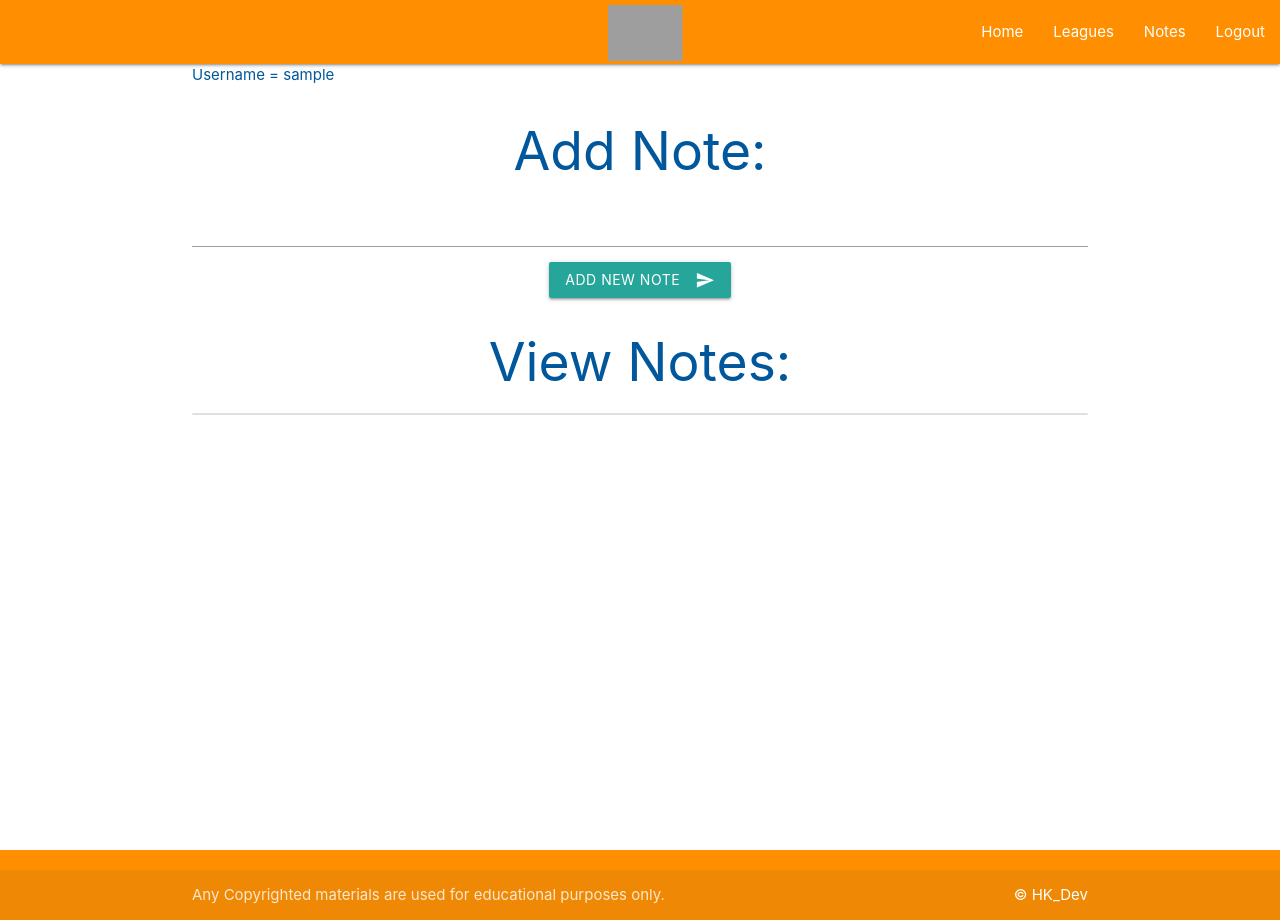
After one commit to Hadokane/CI_PP3_OFFICE_CHAMPION, a Flask app: page /notes in a window 1280 px wide. The commit adds this page. Run offline with Flask 2, Linux system fonts and the light colour scheme; the visitor is signed in with stand-in values (Sample User, id 1); data comes from the database, SQL or seed files in the repository; data that the repository does not hold is empty; some libraries are stand-ins or nearby versions; grey boxes are pictures that could not be loaded.

Commit message:
Rename test to notes and add crud functionality

```diff
--- a/officechampion/models.py
+++ b/officechampion/models.py
@@ -40,7 +40,7 @@
     # generated Id that will be used as the Primary Key
     id = db.Column(db.Integer, primary_key=True)
     # 5000 character text data
-    data = db.Column(db.String(5000))
+    data = db.Column(db.Text, nullable=False)
     # uses func to get the current date and time and store it on creation
     date = db.Column(db.DateTime(timezone=True), default=func.now())
     # foreign key used to associate a note with the specific user object
--- a/officechampion/routes.py
+++ b/officechampion/routes.py
@@ -1,6 +1,6 @@
 from flask import (
     Flask, render_template, url_for, request,
-    redirect, session, flash, jsonify)
+    redirect, session, flash)
 from officechampion import app, db
 # imports tables from models document
 from officechampion.models import User, Note, League
@@ -8,8 +8,6 @@
 from werkzeug.security import generate_password_hash, check_password_hash
 # flask user files to handle login/out requests and data
 from flask_login import login_user, login_required, logout_user, current_user
-# for note deletion along with jsonify above
-import json
 
 
 # returns the homepage when Flask is ran
@@ -19,15 +17,15 @@
     return render_template("index.html", user=current_user)
 
 
-# displays the test page, requires login to view
+# displays the notes page, requires login to view
 # giving it note functionality to see if user can store data
-@app.route("/test", methods=["GET", "POST"])
+@app.route("/notes", methods=["GET", "POST"])
 @login_required
-def test():
+def notes():
     if request.method == "POST":
         note = request.form.get("note")
         # ensure something is written in the note
-        if len(note) < 1:
+        if len(note) < 3:
             flash("Note is too short!", category="error")
         # checks user id & POSTs the note
         else:
@@ -35,7 +33,34 @@
             db.session.add(new_note)
             db.session.commit()
             flash("Note added!", category="success")
-    return render_template("test.html", user=current_user)
+    return render_template("notes.html", user=current_user)
+
+
+# Edit notes, use notes id to generate route
+@app.route("/edit_notes/<int:note_id>", methods=["GET", "POST"])
+@login_required
+def edit_notes(note_id):
+    # Get note name from the form or trigger 404 error
+    note = Note.query.get_or_404(note_id)
+    if request.method == "POST":
+        note.data = request.form.get("data")
+        note.date = request.form.get("date")
+        db.session.commit()
+        flash("Note updated!", category="success")
+        return redirect(url_for("notes"))
+    return render_template(
+        "edit_notes.html", user=current_user, note=note)
+
+
+# Delete a note
+@app.route("/delete_note/<int:note_id>")
+@login_required
+def delete_note(note_id):
+    note = Note.query.get_or_404(note_id)
+    db.session.delete(note)
+    db.session.commit()
+    flash("Note deleted!", category="success")
+    return redirect(url_for("notes"))
 
 
 # displays the sign-up page
@@ -106,7 +131,7 @@
         # if username exists, compare the password against hashed result
         if user:
             if check_password_hash(user.password, password):
-                flash("Logged in Successful!y", category="success")
+                flash("Login Successful", category="success")
                 # remembers user is logged in, unless cache cleared
                 login_user(user, remember=True)
                 return redirect(url_for("home"))
@@ -170,7 +195,6 @@
 
 
 # Delete a league
-# Add an "are you sure modal at some point"
 # set modals id to match the league_id
 @app.route("/delete_league/<int:league_id>")
 @login_required
--- a/officechampion/static/css/style.css
+++ b/officechampion/static/css/style.css
@@ -21,6 +21,10 @@
     padding-top: 50px;
 }
 
+.right-spacer{
+    margin-right: 50px;
+}
+
 .card-content span {
 			font-weight: bold;
 			font-size: 1.1em;
--- a/officechampion/templates/base.html
+++ b/officechampion/templates/base.html
@@ -28,8 +28,8 @@
             <ul class="right hide-on-med-and-down">
                 <li><a href="{{ url_for('home') }}">Home</a></li>
                 {% if user.is_authenticated %}
-                <li><a href="{{ url_for('test') }}">Test Page</a></li>
                 <li><a href="{{ url_for('league') }}">Leagues</a></li>
+                <li><a href="{{ url_for('notes') }}">Notes</a></li>
                 <li><a href="{{ url_for('logout') }}">Logout</a></li>
                 {% else %}
                 <li><a href="{{ url_for('sign_up') }}">Sign Up</a></li>
@@ -41,8 +41,8 @@
     <ul class="sidenav amber darken-3" id="mobile-demo">
         <li><a href="{{ url_for('home') }}">Home</a></li>
         {% if user.is_authenticated %}
-        <li><a href="{{ url_for('test') }}">Test Page</a></li>
         <li><a href="{{ url_for('league') }}">Leagues</a></li>
+        <li><a href="{{ url_for('notes') }}">Notes</a></li>
         <li><a href="{{ url_for('logout') }}">Logout</a></li>
         {% else %}
         <li><a href="{{ url_for('sign_up') }}">Sign Up</a></li>
--- a/officechampion/templates/league.html
+++ b/officechampion/templates/league.html
@@ -15,7 +15,7 @@
 </div>
 
 <div class="row">
-    {% for league in user.leagues %}
+    {% for league in user.leagues|sort(attribute="name") %}
     <div class="col s12 m6 l3">
         <div class="card light-blue darken-4 center-align">
             <div class="card-content white-text">
--- /dev/null
+++ b/officechampion/templates/notes.html
@@ -0,0 +1,35 @@
+{% extends "base.html" %}
+{% block title %}
+Notes
+{% endblock %}
+{% block content %}
+<div class="center">
+   <h2>Add Note:</h2>
+</div>
+<!-- Sends note data -->
+<form method="POST">
+   <textarea name="note" id="note" class="form-control materialize-textarea">
+   </textarea>
+   <br>
+   <div class="center container s">
+      <button class="btn waves-effect waves-light" type="submit" name="action">Add New Note
+         <i class="material-icons right">send</i>
+      </button>
+   </div>
+</form>
+<!-- Read/Update/Delete notes -->
+<div>
+   <h2 class="center">View Notes:</h2>
+   <ul id="notes" class="collection">
+      <!-- user.notes accesses all notes related to the user -->
+      {% for note in user.notes|sort(attribute="date") %}
+      <li class="collection-item">{{ note.data }}
+         <a href="{{ url_for('delete_note', note_id=note.id) }}" class="btn red accent-4 right">Delete Note</a>
+         <a href="{{ url_for('edit_notes', note_id=note.id) }}" class="btn green accent-4 right right-spacer">Edit
+            Note</a>
+         <br><small>({{ note.date.strftime("%d %B, %Y") }})</small>
+      </li>
+      {% endfor %}
+   </ul>
+</div>
+{% endblock %}
```
Also changed, not shown: officechampion/templates/edit_notes.html (added, +39 -0 lines), officechampion/templates/test.html (deleted, +0 -26 lines).
